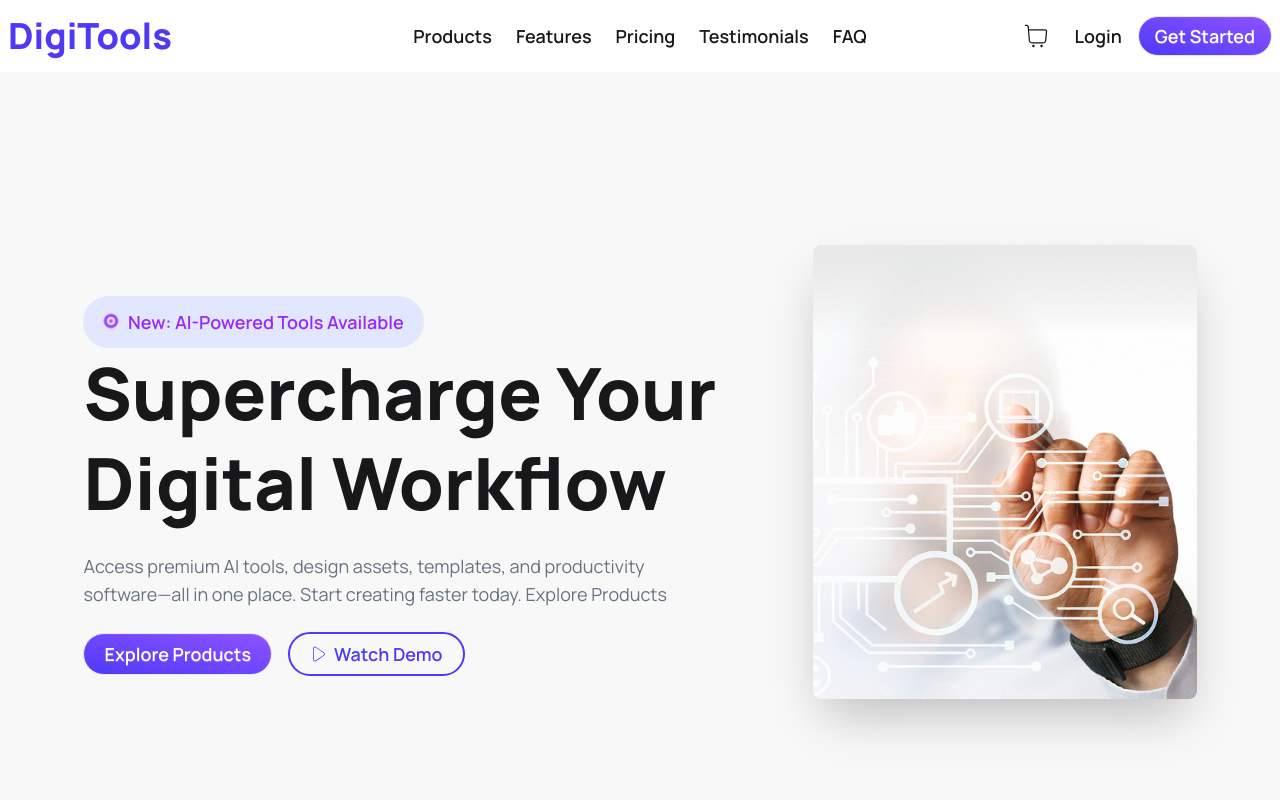
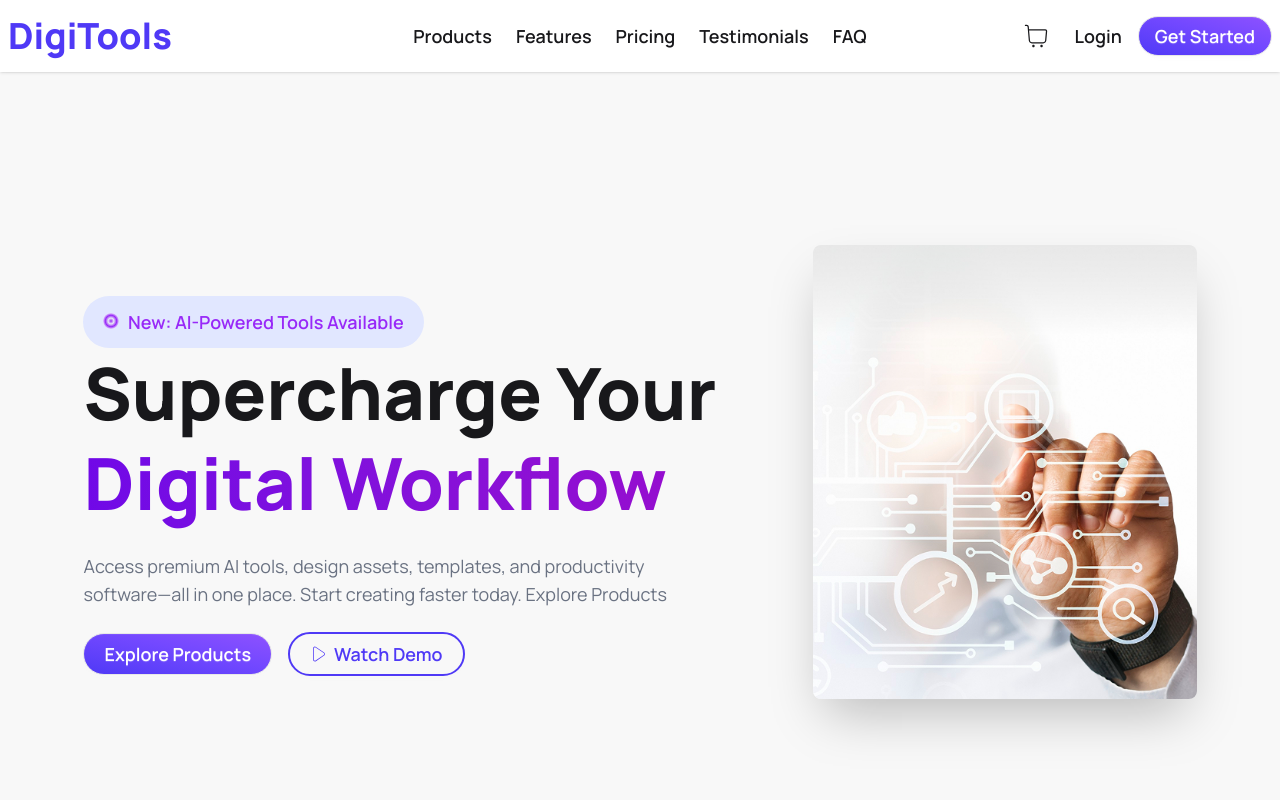
Before and after one commit to sabikuntazina/DigiTools-Platform, a React (Vite) app: page / in a window 1280 px wide. Shown: the top 800 px of the page. Built offline with nearby package versions, Linux system fonts and the light colour scheme.

Commit message:
Fixed some Design issues

```diff
--- a/src/Components/HeroSection/HeroSection.jsx
+++ b/src/Components/HeroSection/HeroSection.jsx
@@ -12,7 +12,10 @@ const HeroSection = () => {
     />
     <div className='text-center md:text-left md:mr-20'>
          <button className='hidden md:inline-block rounded-full py-3 px-5 bg-[#E1E7FF] text-[#9829f8] text-lg font-semibold mt-7'> <a className="circle-icon"></a> New: AI-Powered Tools Available</button>
-      <h1 className="text-4xl md:text-7xl font-bold md:font-extrabold leading-tight"> Supercharge Your <br />  Digital Workflow</h1>
+      <h1 className="text-4xl md:text-7xl font-bold md:font-extrabold leading-tight"> Supercharge Your <br />   <span className="bg-linear-to-r
+            from-violet-700 to-[#950dcf]
+           bg-clip-text
+           text-transparent">Digital Workflow</span></h1>
       <p className="py-6  md:text-lg text-gray-500 ">
          Access premium AI tools, design assets, templates, and productivity <br />
             software—all in one place. Start creating faster today. Explore
--- a/src/Components/Navbar/Navbar.jsx
+++ b/src/Components/Navbar/Navbar.jsx
@@ -3,7 +3,7 @@ import { CiShoppingCart } from 'react-icons/ci';
 
 const Navbar = ({carts}) => {
     return (
- <div className=" bg-base-100 shadow-sm ">
+ <div className="sticky top-0 z-50 bg-base-100 shadow-sm ">
     <div className='navbar lg:max-w-7xl lg:mx-auto'>
           <div className="navbar-start">
     <div className="dropdown">
@@ -32,9 +32,9 @@ const Navbar = ({carts}) => {
     </ul>
   </div>
   <div className="navbar-end space-x-4 ">
-    <div className="indicator mr-6 hidden md:flex">
+    <div className="indicator  mr-6 hidden md:flex">
  {
-  carts.length>0 &&  <span className="indicator-item badge rounded-full badge-error text-white">{carts.length}</span>
+  carts.length>0 &&  <span className="indicator-item bg-red-500/90 badge rounded-full badge-error text-white">{carts.length}</span>
  }
    <CiShoppingCart size={30} className=' text-2xl font-semibold'></CiShoppingCart>
 </div>
--- a/src/Components/Steps/StepsCard.jsx
+++ b/src/Components/Steps/StepsCard.jsx
@@ -2,7 +2,7 @@ import React from 'react';
 
 const StepsCard = ({step}) => {
     return (
-       <div className="card w-full md:w-96 bg-base-100 shadow-sm md:py-10 rounded-3xl  place-items-center  hover:scale-100 hover:shadow-xl
+       <div className="card w-full md:w-96 bg-base-100 shadow-sm md:py-10 rounded-3xl py-8 place-items-center  hover:scale-100 hover:shadow-xl
                 transition duration-300">
             <div className='flex justify-end items-end absolute top-2 right-3 '>
                 <div className='w-10 h-10 bg-linear-to-bl from-violet-500 to-[#4F39F6] text-lg font-extrabold text-white rounded-full flex justify-center items-center' >0{step.id}</div>
```
